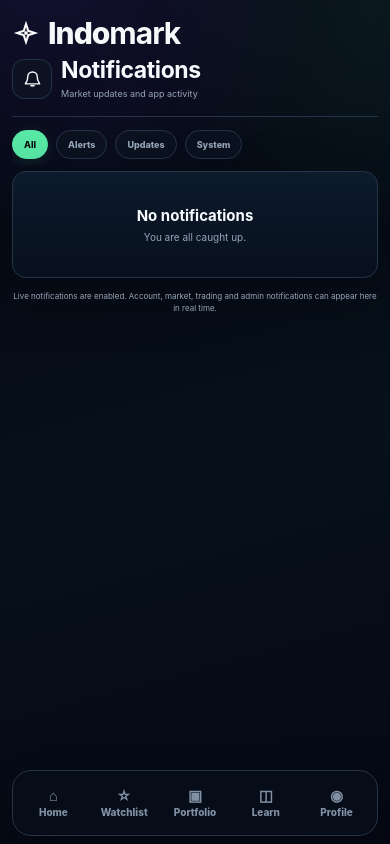
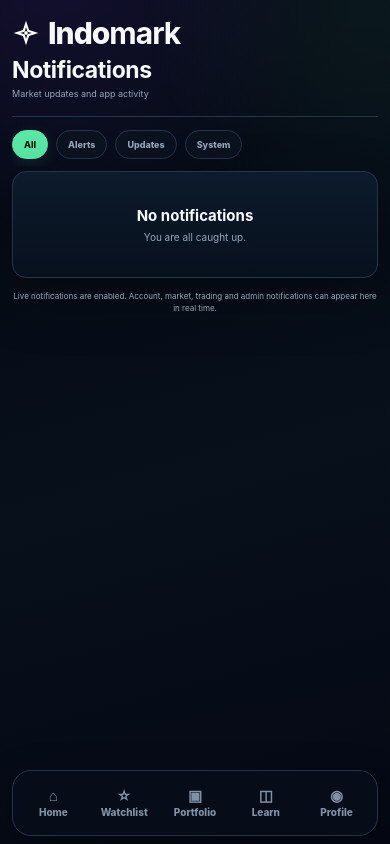
Before and after one commit to Indomark/Indomark, a website: page html/notifications.html in a window 390 px wide. Drawn offline with Linux system fonts and the light colour scheme; no server answers.

Commit message:
Remove notification page title bell icon only

```diff
--- a/html/notifications.html
+++ b/html/notifications.html
@@ -26,8 +26,6 @@
   .notification-heading-group>.brand .bolt{width:28px!important;height:28px!important;flex:0 0 28px!important;background-image:url('../assets/indomark-compass-dark.svg?v=1')!important}
   html[data-theme="light"] .notification-heading-group>.brand .bolt{background-image:url('../assets/indomark-compass-light.svg?v=1')!important}
   .notification-title-row{display:flex!important;align-items:center!important;gap:9px!important;margin-top:10px!important}
-  .notification-title-icon{width:40px!important;height:40px!important;flex:0 0 40px!important;border-radius:12px!important}
-  .notification-title-icon svg{width:19px!important;height:19px!important}
   .notification-head h1{font-size:23px!important;line-height:1.1!important;letter-spacing:-.4px!important}
   .notification-head p{font-size:9px!important;line-height:1.35!important}
   .notification-filters{display:flex!important;gap:8px!important;align-items:center!important;overflow-x:auto!important;padding:13px 0 7px!important;margin:0!important}
@@ -50,7 +48,6 @@
   .notification-heading-group>.brand{font-size:28px!important}
   .notification-heading-group>.brand .bolt{width:26px!important;height:26px!important;flex-basis:26px!important}
   .notification-title-row{gap:8px!important}
-  .notification-title-icon{width:38px!important;height:38px!important;flex-basis:38px!important}
   .notification-head h1{font-size:22px!important}
   .notification-card{grid-template-columns:36px minmax(0,1fr)!important;gap:9px!important;padding:11px!important}
   .notification-icon{width:36px!important;height:36px!important}
@@ -66,9 +63,6 @@
       <div class="notification-heading-group">
         <a class="brand" href="home.html" aria-label="Indomark Home"><span class="bolt" aria-hidden="true"></span><span>Indo<strong>mark</strong></span></a>
         <div class="notification-title-row">
-          <span class="notification-title-icon" aria-hidden="true">
-            <svg viewBox="0 0 24 24" fill="none" stroke="currentColor" stroke-width="1.8" stroke-linecap="round" stroke-linejoin="round"><path d="M18 8.5a6 6 0 0 0-12 0c0 7-3 7.5-3 9h18c0-1.5-3-2-3-9Z"></path><path d="M10 20h4"></path></svg>
-          </span>
           <div><h1>Notifications</h1><p>Market updates and app activity</p></div>
         </div>
       </div>
```
